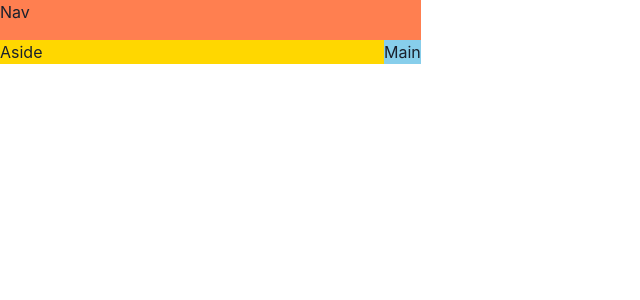
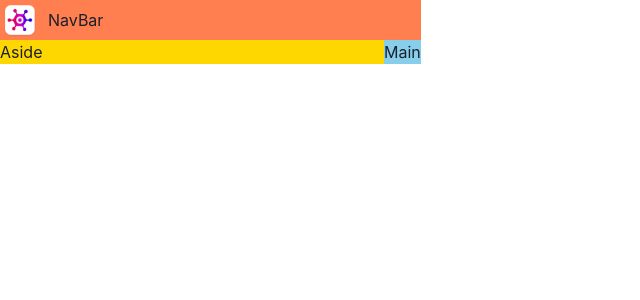
Before and after one commit to deepika120116/GameHub, a React (Vite) app: page / in a window 1280 px wide. Shown: the top 300 px of the page, without its empty margins (0-640 px from the left). Built offline with nearby package versions, Linux system fonts and the light colour scheme.

Commit message:
NavBar building

```diff
--- a/src/App.tsx
+++ b/src/App.tsx
@@ -1,5 +1,6 @@
 
 import { Grid, GridItem, Show } from '@chakra-ui/react';
+import NavBar from './components/NavBar';
 
 function App() {
   return (
@@ -10,7 +11,7 @@
       gridTemplateColumns={'30vw'}
     >
       <GridItem area="nav" bg="coral" width='100' h='10'>
-        Nav
+        <NavBar/>
       </GridItem>
       <Show above='lg'>
         {/* greater than 1024Px, implement this */}
--- /dev/null
+++ b/src/components/NavBar.tsx
@@ -0,0 +1,12 @@
+import { HStack, Image,Text } from "@chakra-ui/react";
+import logo from "../assets/logo.webp";
+
+const NavBar = () => {
+    return (
+        <HStack>
+            <Image src={logo} boxSize="40px" />
+            <Text>NavBar</Text>
+        </HStack>
+    );
+};
+export default NavBar;
```
Also changed, not shown: src/assets/logo.webp (added).
